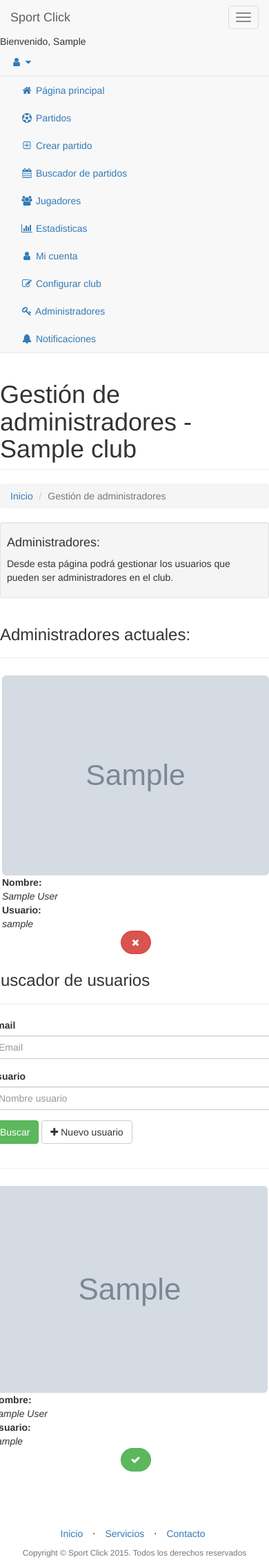
After one commit to gonvazsua/SportManagement, a Django app: template SportManagement/templates/administracion/administradores/administradores.html in a window 390 px wide; the page is wider, and only the part inside the window is pictured. The commit adds this page. Shown: that part at 69% size. Run offline with Django 3.2, Linux system fonts and the light colour scheme; the template is opened without the code that fills it: most values are stand-ins (such as "Sample title", 1, 10 or a date in 2020); grey boxes marked "Sample" are stand-in pictures; some libraries are stand-ins or nearby versions.

Commit message:
Gestión de administradores

```diff
--- a/Core/views/administracion/__init__.py
+++ b/Core/views/administracion/__init__.py
@@ -3,6 +3,7 @@
 #Importaciones de otras vistas
 
 from administracion import *
+from administradores import *
 from cuenta import *
 from estadisticas import *
 from inicio import *
--- /dev/null
+++ b/Core/views/administracion/administradores/__init__.py
@@ -0,0 +1 @@
+from views import *
--- a/SportManagement/static/css/application.css
+++ b/SportManagement/static/css/application.css
@@ -86,6 +86,10 @@ footer{
     background-color: #d9edf7 !important;
 }
 
+.padding5{
+    padding: 5px;
+}
+
 .btn-redondo{
     border-radius: 50px !important;
 }
@@ -97,3 +101,15 @@ footer{
 .strong{
     font-weight: bold;
 }
+
+.border-radius{
+    border-radius: 5px;
+}
+
+.border-left{
+    border-left: solid 3px #AAAAAA;
+}
+
+.min_height_50{
+    min-height: 50px;
+}
--- a/SportManagement/static/js/admin.js
+++ b/SportManagement/static/js/admin.js
@@ -1004,3 +1004,17 @@ function enviar_email(subject, from_email, message){
         }
     });
 }
+
+/***************************************/
+/* Administradores */
+/***************************************/
+
+function mostrar_ventana_modal_administradores(admin_id){
+    $('#eliminar_administrador_modal').modal('show');
+    $("#id_administrador_seleccionado").val(admin_id);
+}
+
+function mostrar_ventana_modal_asignar_administradores(jugador_id){
+    $('#asignar_administrador_modal').modal('show');
+    $("#id_jugador_asignado").val(jugador_id);
+}
--- /dev/null
+++ b/SportManagement/templates/administracion/administradores/administradores.html
@@ -0,0 +1,236 @@
+{% extends 'administracion/template_admin.html' %}
+
+{% block nombre_usuario %}
+    {{perfil.user.first_name}}
+{% endblock %}
+
+{% block nombre_principal %}
+    Gestión de administradores - {{club.nombre}}
+{% endblock %}
+
+
+{% block barra_navegacion %}
+<ol class="breadcrumb">
+  <li><a href="/administrador/{{perfil.user.id}}">Inicio</a></li>
+  <li class="active">Gestión de administradores</li>
+</ol>
+{% endblock %}
+
+{% block fila_superior %}
+<div class="row">
+    <div class="col-lg-12 col-md-12">
+        <div class="well well-sm">
+            <h4>Administradores:</h4>
+            <p>
+                Desde esta página podrá gestionar los usuarios que pueden ser administradores en el club.
+            </p>
+        </div>
+    </div>
+</div>
+{% endblock %}
+
+{% block pagina_central %}
+
+<div class="row">
+    <div class="col-lg-12">
+        <h3>Administradores actuales:</h3><hr>
+    </div>
+</div>
+
+{% for admin in administradores %}
+
+    {% if forloop.counter0|divisibleby:2 %}
+    <div class="row">
+    {% endif %}
+
+        <div class="col-lg-6 over-fondo-info padding5 border-radius border-left">
+            <div class="row">
+                <div class="col-lg-2">
+                    {% if admin.perfil.imagen == "" %}
+                        <img src="{{STATIC_URL}}img/no-image.png" title="Imagen no disponible" alt="{{admin.perfil.user.first_name}}" class="img-rounded" style="max-width: 100%">
+                    {% else %}
+                        <img src="{{MEDIA_URL}}{{admin.perfil.imagen}}" title="{{admin.perfil.user.first_name}}" alt="{{admin.perfil.user.first_name}}" class="img-rounded" style="max-width: 100%">
+                    {% endif %}
+                </div>
+                <div class="col-lg-8">
+                    <div class="row">
+                        <div class="col-lg-3 strong"> Nombre: </div>
+                        <div class="col-lg-9 cursiva">{{admin.perfil.user.first_name}} {{admin.perfil.user.last_name}}</div>
+                    </div>
+                    <div class="row">
+                        <div class="col-lg-3 strong">Usuario:</div>
+                        <div class="col-lg-9 cursiva">{{admin.perfil.user.username}}</div>
+                    </div>
+                </div>
+                <div class="col-lg-2">
+                    <div class="row row-centered">
+                        <button type="button" class="btn btn-danger btn-redondo" aria-label="Right Align" title="Eliminar" onclick="javascript:mostrar_ventana_modal_administradores({{admin.id}})">
+                          <i class="fa fa-close fa-fw"></i>
+                        </button>
+                    </div>
+                </div>
+            </div>
+        </div>
+
+    {% if not forloop.counter0|divisibleby:2 %}
+    </div>
+    {% endif %}
+
+{% endfor %}
+
+<div class="row">
+    <div class="col-lg-12">
+        <h3>Buscador de usuarios</h3><hr>
+    </div>
+</div>
+
+<form id='form_buscador_administradores' class="form-horizontal" method='post' action='/administrador/{{perfil.user.id}}/administradores' role="form">
+    {% csrf_token %}
+    <input type="hidden" id="action" name="action" value="buscar">
+
+    <div class="row">
+        <div class="col-lg-6">
+            <div class="form-group">
+                <label for="email" class="col-sm-2 control-label">Email</label>
+                <div class="col-sm-10"><input type="email" class="form-control" id="email_buscador" name="email" placeholder="Email"></div>
+            </div>
+        </div>
+        <div class="col-lg-6">
+            <div class="form-group">
+                <label for="usuario" class="col-sm-2 control-label">Usuario</label>
+                <div class="col-sm-10"><input type="text" class="form-control" id="usuario_buscador" name="usuario" placeholder="Nombre usuario"></div>
+            </div>
+        </div>
+    </div>
+    <div class="row">
+        <div class="col-lg-6 col-sm-offset-1">
+            <div class="form-group">
+                <button type="button" id="btn_buscar" class="btn btn-success" aria-label="Right Align" onclick="javascript:$('#form_buscador_administradores').submit();">
+                    <i class="fa fa-search"></i> Buscar
+                </button>
+
+                <a class="btn btn-default" href="/administrador/{{perfil.user.id}}/jugadores/nuevo" role="button"><i class="fa fa-plus"></i> Nuevo usuario</a>
+
+            </div>
+        </div>
+    </div>
+</form>
+
+<hr>
+
+<div class="row">
+    <div class="col-lg-12">
+
+        {% for jugador in jugadores %}
+
+            {% if forloop.counter0|divisibleby:2 %}
+            <div class="row">
+            {% endif %}
+
+                <div class="col-lg-6 over-fondo-info padding5 border-radius border-left">
+                    <div class="row">
+                        <div class="col-lg-2">
+                            {% if jugador.imagen == "" %}
+                                <img src="{{STATIC_URL}}img/no-image.png" title="Imagen no disponible" alt="{jugador.user.first_name}}" class="img-rounded" style="max-width: 100%">
+                            {% else %}
+                                <img src="{{MEDIA_URL}}{{jugador.imagen}}" title="{{jugador.user.first_name}}" alt="{{jugador.user.first_name}}" class="img-rounded" style="max-width: 100%">
+                            {% endif %}
+                        </div>
+                        <div class="col-lg-8">
+                            <div class="row">
+                                <div class="col-lg-3 strong"> Nombre: </div>
+                                <div class="col-lg-9 cursiva">{{jugador.user.first_name}} {{jugador.user.last_name}}</div>
+                            </div>
+                            <div class="row">
+                                <div class="col-lg-3 strong">Usuario:</div>
+                                <div class="col-lg-9 cursiva">{{jugador.user.username}}</div>
+                            </div>
+                        </div>
+                        <div class="col-lg-2">
+                            <div class="row row-centered">
+                                <button type="button" class="btn btn-success btn-redondo" aria-label="Right Align" title="Asignar como administrador" onclick="javascript:mostrar_ventana_modal_asignar_administradores({{jugador.id}})">
+                                  <i class="fa fa-check fa-fw"></i>
+                                </button>
+                            </div>
+                        </div>
+                    </div>
+                </div>
+
+            {% if not forloop.counter0|divisibleby:2 %}
+            </div>
+            {% endif %}
+
+        {% empty %}
+            <div class="row">
+                <div class="col-lg-12">
+                    No hay resultados para mostrar
+                </div>
+            </div>
+        {% endfor %}
+
+    </div>
+</div>
+
+<!-- Modal -->
+<div class="modal fade" id="eliminar_administrador_modal" tabindex="-1" role="dialog" aria-labelledby="myModalLabel">
+      <div class="modal-dialog" role="document">
+            <div class="modal-content">
+                  <div class="modal-header">
+                        <button type="button" class="close" data-dismiss="modal" aria-label="Close"><span aria-hidden="true">&times;</span></button>
+                        <h4 class="modal-title" id="myModalLabel">Confirmación necesaria</h4>
+                  </div>
+                  <div class="modal-body">
+                        ¿Está seguro que desea dar de baja a este administrador?
+                  </div>
+                  <div class="modal-footer">
+                        <button type="button" class="btn btn-default" data-dismiss="modal">
+                            Cancelar
+                        </button>
+                        <button type="button" class="btn btn-success" onclick="javascript:$('#eliminar_administrador').submit();">
+                            <span class="glyphicon" id="icono_login" aria-hidden="true"></span> Aceptar
+                        </button>
+                  </div>
+            </div>
+      </div>
+</div>
+
+<div class="modal fade" id="asignar_administrador_modal" tabindex="-1" role="dialog" aria-labelledby="myModalLabel">
+      <div class="modal-dialog" role="document">
+            <div class="modal-content">
+                  <div class="modal-header">
+                        <button type="button" class="close" data-dismiss="modal" aria-label="Close"><span aria-hidden="true">&times;</span></button>
+                        <h4 class="modal-title" id="myModalLabel">Confirmación necesaria</h4>
+                  </div>
+                  <div class="modal-body">
+                        ¿Está seguro que desea asignar a este jugador como administrador de este club?
+                  </div>
+                  <div class="modal-footer">
+                        <button type="button" class="btn btn-default" data-dismiss="modal">
+                            Cancelar
+                        </button>
+                        <button type="button" class="btn btn-success" onclick="javascript:$('#asignar_administrador').submit();">
+                            <span class="glyphicon" id="icono_login" aria-hidden="true"></span> Aceptar
+                        </button>
+                  </div>
+            </div>
+      </div>
+</div>
+
+<!-- Formularios -->
+<form id="eliminar_administrador" action="/administrador/{{perfil.user.id}}/administradores" method="POST">
+    {% csrf_token %}
+    <input type="hidden" id="id_administrador_seleccionado" name="id_administrador_seleccionado" value="">
+    <input type="hidden" id="action" name="action" value="eliminar">
+</form>
+
+<form id="asignar_administrador" action="/administrador/{{perfil.user.id}}/administradores" method="POST">
+    {% csrf_token %}
+    <input type="hidden" id="id_jugador_asignado" name="id_jugador_asignado" value="">
+    <input type="hidden" id="action" name="action" value="asignar">
+</form>
+
+{% endblock %}
+
+{% block js %}
+
+{% endblock %}
--- a/SportManagement/templates/administracion/template_admin.html
+++ b/SportManagement/templates/administracion/template_admin.html
@@ -119,6 +119,9 @@
                             <a href="/administrador/{{perfil.user.id}}/club" id="enlace_configurar_club"><i class="fa fa-edit fa-fw"></i> Configurar club</a>
                         </li>
                         <li>
+                            <a href="/administrador/{{perfil.user.id}}/administradores" id="enlace_administradores"><i class="fa fa-key fa-fw"></i> Administradores</a>
+                        </li>
+                        <li>
                             <a href="/administrador/{{perfil.user.id}}/notificaciones" id="enlace_notificaciones"><i class="fa fa-bell fa-fw"></i> Notificaciones</a>
                         </li>
                     </ul>
@@ -145,6 +148,8 @@
             {% block fila_superior %}{% endblock %}
 
             {% block pagina_central %}{% endblock %}
+
+            <div class="row min_height_50"></div>
 
             <div class="row" style="display:none" id="form_contacto">
                 <div class="col-lg-12">
--- a/SportManagement/urls.py
+++ b/SportManagement/urls.py
@@ -17,6 +17,9 @@ urlpatterns = patterns('',
     #Pagina principal
     url(r'^$', 'Core.views.inicio'),
     url(r'^logout', 'Core.views.logout'),
+
+    #Administradores
+    url(r'^administrador/(?P<id_usuario>\d+)/administradores$', 'Core.views.administradores_club'),
 
     #Administracion de club
     url(r'^administrador/(?P<id_usuario>\d+)/club$', 'Core.views.administracion_club'),
```
Also changed, not shown: Core/views/administracion/administradores/views.py (added, +72 -0 lines), 1 other file.
